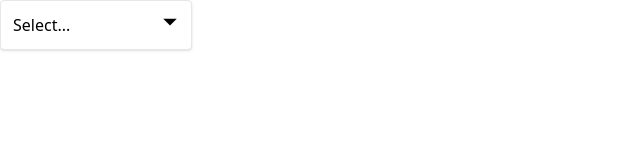
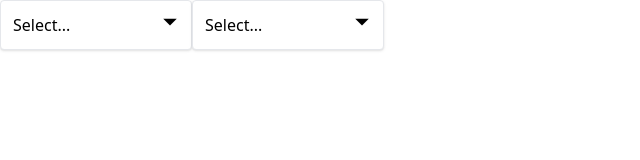
Before and after one commit to naimulabeer/comps, a React (Create React App) app: page / in a window 1280 px wide. Shown: the top 160 px of the page, without its empty margins (0-640 px from the left). Built offline with nearby package versions, Linux system fonts and the light colour scheme.

Commit message:
checking click location

```diff
--- a/src/App.js
+++ b/src/App.js
@@ -14,7 +14,10 @@ function App() {
     { label: "Blue", value: "blue" },
   ];
   return (
-    <Dropdown options={options} value={selection} onChange={handleSelect} />
+    <div className="flex">
+      <Dropdown options={options} value={selection} onChange={handleSelect} />
+      <Dropdown options={options} value={selection} onChange={handleSelect} />
+    </div>
   );
 }
 
--- a/src/components/Dropdown.js
+++ b/src/components/Dropdown.js
@@ -8,8 +8,15 @@ function Dropdown({ options, value, onChange }) {
 
   useEffect(() => {
     const handler = (event) => {
-      console.log(divEl.current);
+      if (!divEl.current) {
+        return;
+      }
+
+      if (!divEl.current.contains(event.target)) {
+        setIsOpen(false);
+      }
     };
+
     document.addEventListener("click", handler, true);
 
     return () => {
```
